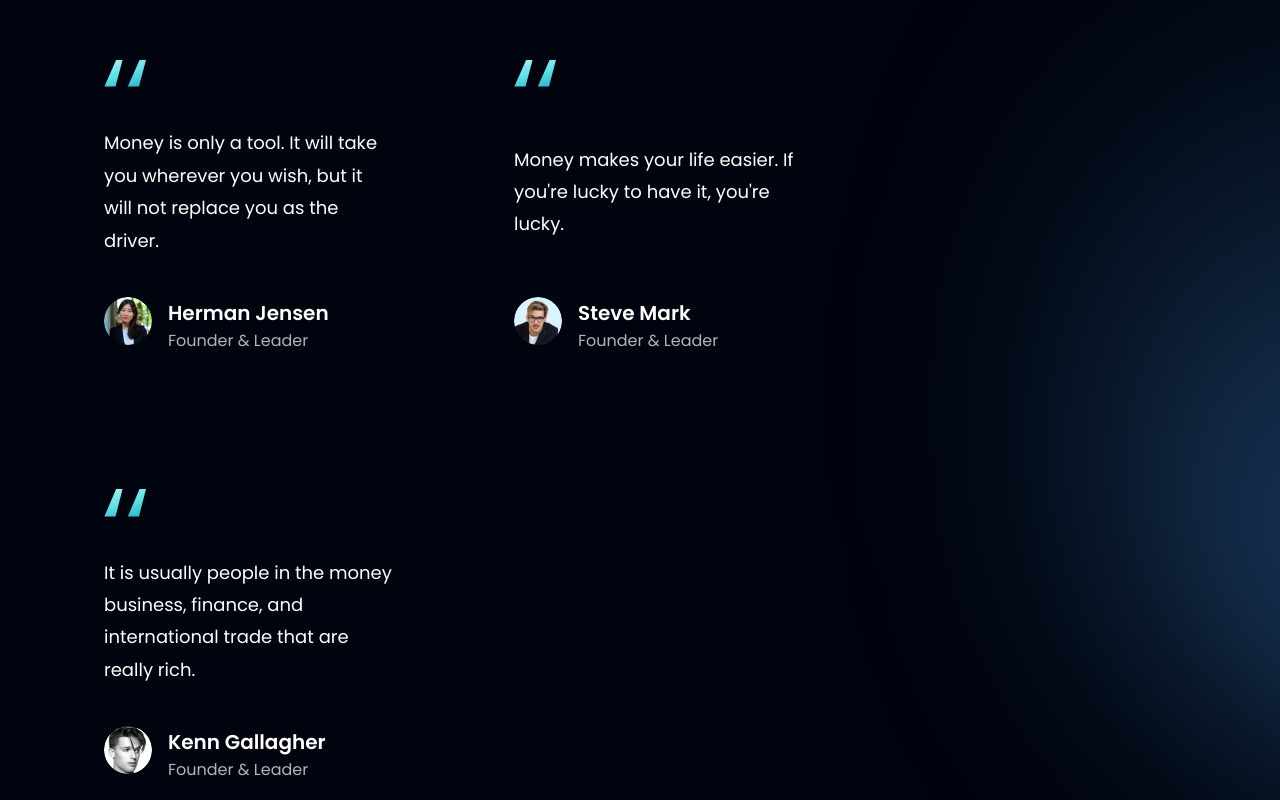
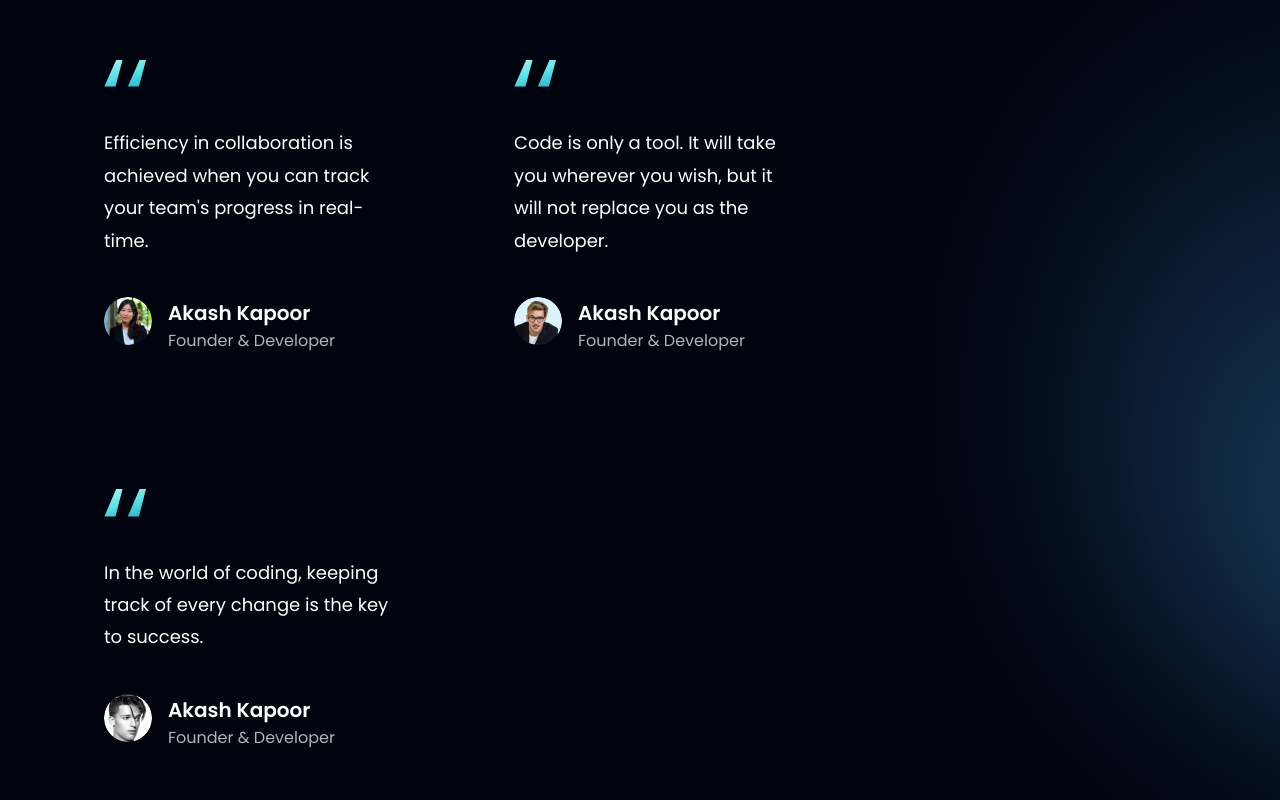
Before and after one commit to akashkapoor0001/GitHub-Commit-Notifier-Website, a React (Vite) app: page / in a window 1280 px wide. Shown: the part 3200-4000 px from the top of the page. Built offline with nearby package versions, Linux system fonts and the light colour scheme.

Commit message:
Updated the quotes

```diff
--- a/src/constants/index.js
+++ b/src/constants/index.js
@@ -47,26 +47,26 @@ export const feedback = [
   {
     id: "feedback-1",
     content:
-      "Money is only a tool. It will take you wherever you wish, but it will not replace you as the driver.",
-    name: "Herman Jensen",
-    title: "Founder & Leader",
-    img: people01,
+      "Efficiency in collaboration is achieved when you can track your team's progress in real-time.",
+    name: "Akash Kapoor",
+    title: "Founder & Developer",
+    img: people01
   },
   {
     id: "feedback-2",
     content:
-      "Money makes your life easier. If you're lucky to have it, you're lucky.",
-    name: "Steve Mark",
-    title: "Founder & Leader",
-    img: people02,
+      "Code is only a tool. It will take you wherever you wish, but it will not replace you as the developer.",
+    name: "Akash Kapoor",
+    title: "Founder & Developer",
+    img: people02
   },
   {
     id: "feedback-3",
     content:
-      "It is usually people in the money business, finance, and international trade that are really rich.",
-    name: "Kenn Gallagher",
-    title: "Founder & Leader",
-    img: people03,
+      "In the world of coding, keeping track of every change is the key to success.",
+    name: "Akash Kapoor",
+    title: "Founder & Developer",
+    img: people03
   },
 ];
 
```
